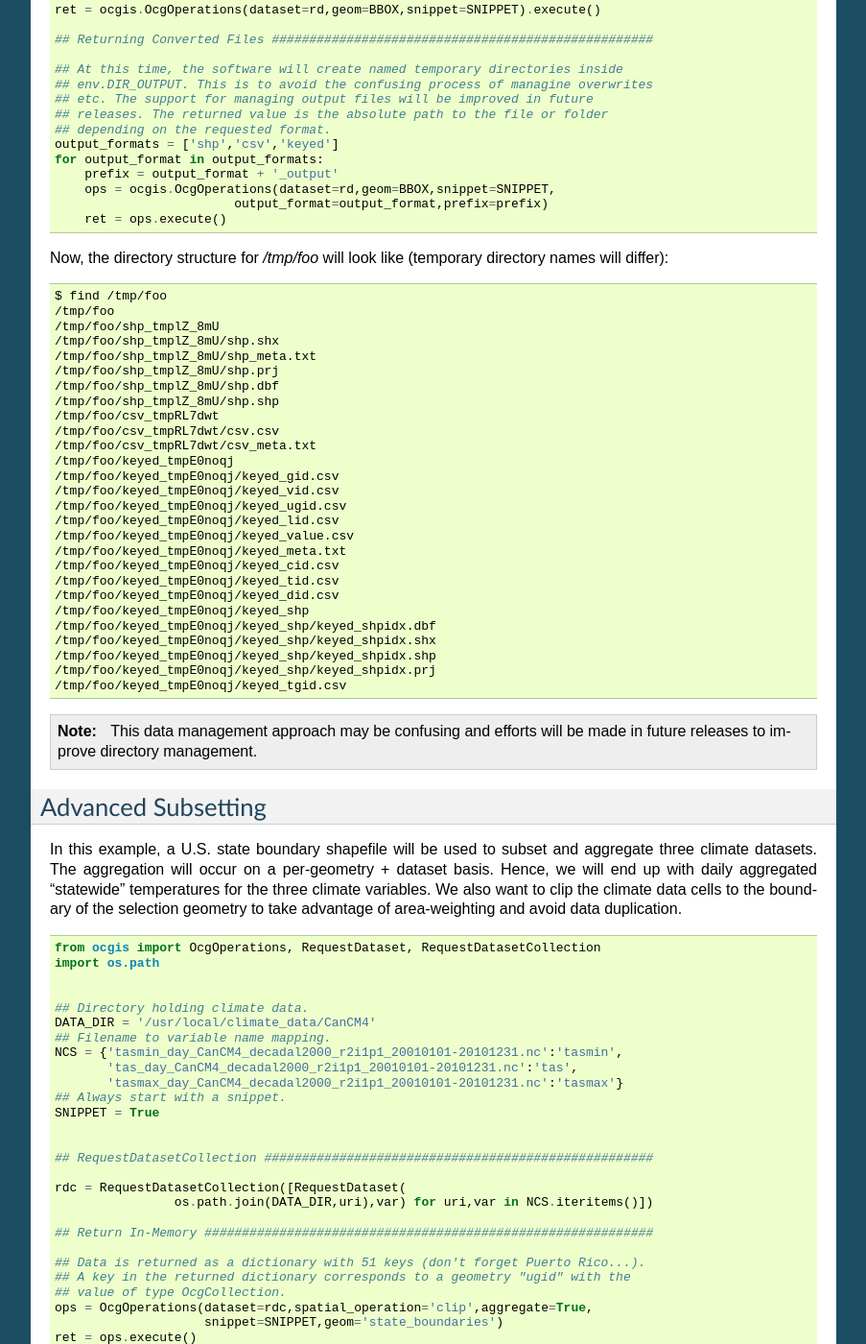
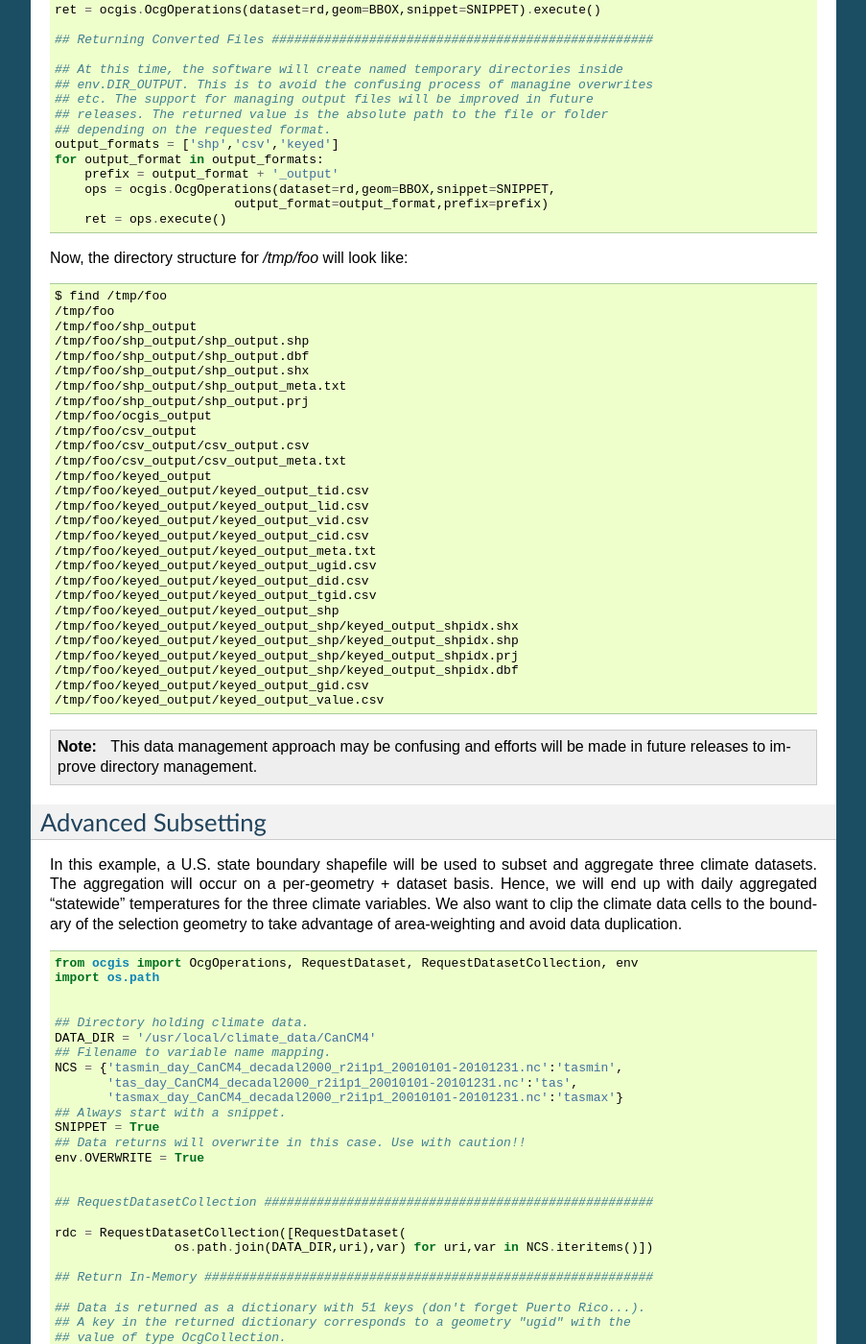
Before and after one commit to NCPP/ocgis, a Sphinx documentation site: the page built from doc/examples.rst, in a window 1280 px wide and 1400 px high, scrolled down 2392 px. Shown: the whole window at 96% size, without its empty margins (198-1101 px from the left). Built offline with Sphinx 7.4.7, drawn with Linux system fonts in a browser that asks for light colours; formulas are drawn with MathJax 3; cross-references to code outside the pages are shown as plain code; some of the changed text lies outside the part shown.

Commit message:
doc changes

```diff
--- a/doc/api.rst
+++ b/doc/api.rst
@@ -11,7 +11,7 @@
 
 These are global parameters used by OpenClimateGIS. For those familiar with :mod:`arcpy` programming, this behaves similarly to the :mod:`arcpy.env` module.
 
-.. automodule:: ocgis.env
+.. automodule:: ocgis.util.env
    :members:
 
 :class:`ocgis.OcgOperations`
--- a/doc/conf.py
+++ b/doc/conf.py
@@ -43,7 +43,9 @@
 
 # General information about the project.
 project = u'OpenClimateGIS'
-copyright = u'2013, Ben Koziol, Tyler Erickson, K. Arthur Endsley'
+copyright = (u'2013, NOAA Environmental Software Infrastructure and '
+             'Interoperability (NESII) Group, National Oceanic and Atmospheric '
+             'Administration (NOAA)')
 
 # The version info for the project you're documenting, acts as replacement for
 # |version| and |release|, also used in various other places throughout the
--- a/doc/examples.rst
+++ b/doc/examples.rst
@@ -13,11 +13,11 @@
 
 .. literalinclude:: sphinx_examples/inspect.py
 
-As an alternative, you may use the :method:`ocgis.RequestDataset.inspect` method to generate a similar output (variable-level only):
+As an alternative, you may use the :meth:`ocgis.RequestDataset.inspect` method to generate a similar output (variable-level only):
 
 .. literalinclude:: sphinx_examples/inspect_request_dataset.py
 
-Passing a variable to :class:`ocgis.Inspect` or using :method:`ocgis.RequestDataset.inspect` will prepend variable-level information used by OpenClimateGIS. It is important to look carefully at this descriptive information to identify any inconsistencies especially if the target dataset may not be entirely CF-compliant. For example, this is normal output for variable-level descriptions:
+Passing a variable to :class:`ocgis.Inspect` or using :meth:`ocgis.RequestDataset.inspect` will prepend variable-level information used by OpenClimateGIS. It is important to look carefully at this descriptive information to identify any inconsistencies especially if the target dataset may not be entirely CF-compliant. For example, this is normal output for variable-level descriptions:
 
 .. code-block:: rest
 
@@ -79,37 +79,38 @@
 
 .. literalinclude:: sphinx_examples/simple_subset.py
 
-Now, the directory structure for `/tmp/foo` will look like (temporary directory names will differ):
+Now, the directory structure for `/tmp/foo` will look like:
 
 .. code-block:: rest
 
    $ find /tmp/foo
    /tmp/foo
-   /tmp/foo/shp_tmplZ_8mU
-   /tmp/foo/shp_tmplZ_8mU/shp.shx
-   /tmp/foo/shp_tmplZ_8mU/shp_meta.txt
-   /tmp/foo/shp_tmplZ_8mU/shp.prj
-   /tmp/foo/shp_tmplZ_8mU/shp.dbf
-   /tmp/foo/shp_tmplZ_8mU/shp.shp
-   /tmp/foo/csv_tmpRL7dwt
-   /tmp/foo/csv_tmpRL7dwt/csv.csv
-   /tmp/foo/csv_tmpRL7dwt/csv_meta.txt
-   /tmp/foo/keyed_tmpE0noqj
-   /tmp/foo/keyed_tmpE0noqj/keyed_gid.csv
-   /tmp/foo/keyed_tmpE0noqj/keyed_vid.csv
-   /tmp/foo/keyed_tmpE0noqj/keyed_ugid.csv
-   /tmp/foo/keyed_tmpE0noqj/keyed_lid.csv
-   /tmp/foo/keyed_tmpE0noqj/keyed_value.csv
-   /tmp/foo/keyed_tmpE0noqj/keyed_meta.txt
-   /tmp/foo/keyed_tmpE0noqj/keyed_cid.csv
-   /tmp/foo/keyed_tmpE0noqj/keyed_tid.csv
-   /tmp/foo/keyed_tmpE0noqj/keyed_did.csv
-   /tmp/foo/keyed_tmpE0noqj/keyed_shp
-   /tmp/foo/keyed_tmpE0noqj/keyed_shp/keyed_shpidx.dbf
-   /tmp/foo/keyed_tmpE0noqj/keyed_shp/keyed_shpidx.shx
-   /tmp/foo/keyed_tmpE0noqj/keyed_shp/keyed_shpidx.shp
-   /tmp/foo/keyed_tmpE0noqj/keyed_shp/keyed_shpidx.prj
-   /tmp/foo/keyed_tmpE0noqj/keyed_tgid.csv
+   /tmp/foo/shp_output
+   /tmp/foo/shp_output/shp_output.shp
+   /tmp/foo/shp_output/shp_output.dbf
+   /tmp/foo/shp_output/shp_output.shx
+   /tmp/foo/shp_output/shp_output_meta.txt
+   /tmp/foo/shp_output/shp_output.prj
+   /tmp/foo/ocgis_output
+   /tmp/foo/csv_output
+   /tmp/foo/csv_output/csv_output.csv
+   /tmp/foo/csv_output/csv_output_meta.txt
+   /tmp/foo/keyed_output
+   /tmp/foo/keyed_output/keyed_output_tid.csv
+   /tmp/foo/keyed_output/keyed_output_lid.csv
+   /tmp/foo/keyed_output/keyed_output_vid.csv
+   /tmp/foo/keyed_output/keyed_output_cid.csv
+   /tmp/foo/keyed_output/keyed_output_meta.txt
+   /tmp/foo/keyed_output/keyed_output_ugid.csv
+   /tmp/foo/keyed_output/keyed_output_did.csv
+   /tmp/foo/keyed_output/keyed_output_tgid.csv
+   /tmp/foo/keyed_output/keyed_output_shp
+   /tmp/foo/keyed_output/keyed_output_shp/keyed_output_shpidx.shx
+   /tmp/foo/keyed_output/keyed_output_shp/keyed_output_shpidx.shp
+   /tmp/foo/keyed_output/keyed_output_shp/keyed_output_shpidx.prj
+   /tmp/foo/keyed_output/keyed_output_shp/keyed_output_shpidx.dbf
+   /tmp/foo/keyed_output/keyed_output_gid.csv
+   /tmp/foo/keyed_output/keyed_output_value.csv
 
 .. note:: This data management approach may be confusing and efforts will be made in future releases to improve directory management.
 
@@ -129,7 +130,7 @@
 
    An example shapefile output attribute table. Note how repeated elements may lead to large filesizes. This is a good output format when making an initial pass at a data request. Again the `keyed` output is recommended for data requests in general unless writing to NetCDF which is remains the most efficient format.
 
-For the `keyed` output, the output folder will contain a number of CSV files with unique identifiers that may be linked via the `ocgis_value.csv` table. The `ocgis_shp` folder will contain a shapefile representing the data geometries -- perfect for joining.
+For the `keyed` output, the output folder will contain a number of CSV files with unique identifiers that may be linked via the `ocgis_output_value.csv` table. The `ocgis_output_shp` folder will contain a shapefile representing the data geometries -- perfect for joining.
 
 .. figure:: _images/examples/advanced_subset_keyed_folder_contents.png
    :scale: 50%
@@ -143,14 +144,14 @@
    :align: center
    :figwidth: 75%
 
-   A peak inside the `ocgis_value.csv` file.
+   A peak inside the `ocgis_output_value.csv` file.
 
 .. figure:: _images/examples/advanced_subset_vid_csv.png
    :scale: 50%
    :align: center
    :figwidth: 75%
 
-   A peak inside the `ocgis_vid.csv` file which links to the `VID` attribute of the value file.
+   A peak inside the `ocgis_output_vid.csv` file which links to the `VID` attribute of the value file.
 
 Subsetting with a Time/Level Range
 ----------------------------------
--- a/doc/sphinx_examples/advanced_subset.py
+++ b/doc/sphinx_examples/advanced_subset.py
@@ -1,4 +1,4 @@
-from ocgis import OcgOperations, RequestDataset, RequestDatasetCollection
+from ocgis import OcgOperations, RequestDataset, RequestDatasetCollection, env
 import os.path
 
 
@@ -10,6 +10,8 @@
        'tasmax_day_CanCM4_decadal2000_r2i1p1_20010101-20101231.nc':'tasmax'}
 ## Always start with a snippet.
 SNIPPET = True
+## Data returns will overwrite in this case. Use with caution!!
+env.OVERWRITE = True
 
 
 ## RequestDatasetCollection ####################################################
@@ -35,7 +37,7 @@
 ## Write All Data to Keyed Format ##############################################
 
 ## Without the snippet, we are writing all data to the linked CSV files. The
-## operation will take considerably longer (~20 minutes).
+## operation will take considerably longer.
 ops = OcgOperations(dataset=rdc,spatial_operation='clip',aggregate=True,
                     snippet=False,geom='state_boundaries',output_format='keyed')
 path = ops.execute()
--- a/src/ocgis/__init__.py
+++ b/src/ocgis/__init__.py
@@ -1,5 +1,5 @@
 __VER__ = '0.04'
-__RELEASE__ = '0.04.01b'
+__RELEASE__ = '0.04.01b-dev'
 
 from util.env import env
 from api import OcgOperations
```
Also changed, not shown: 1 other file.
